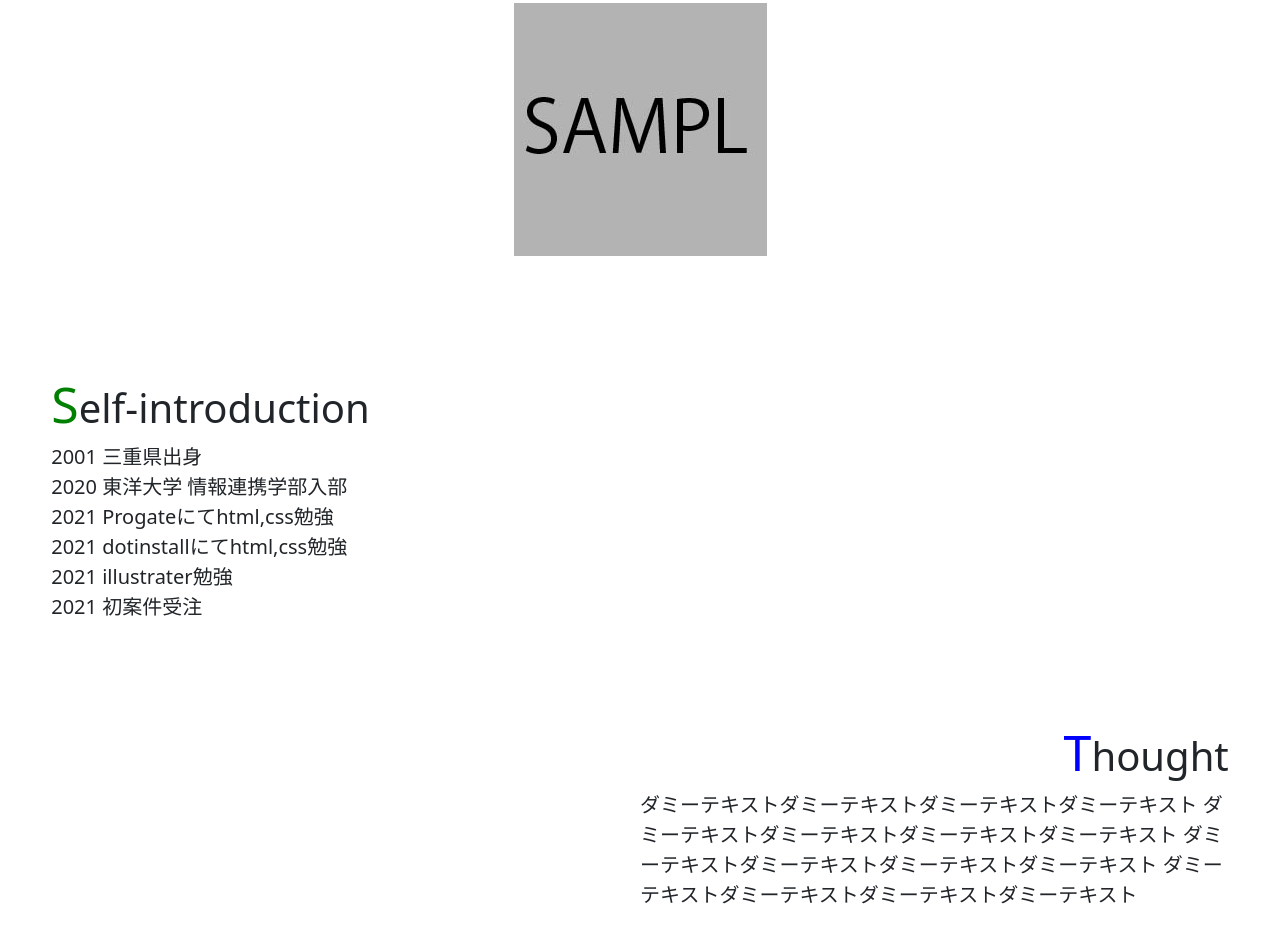
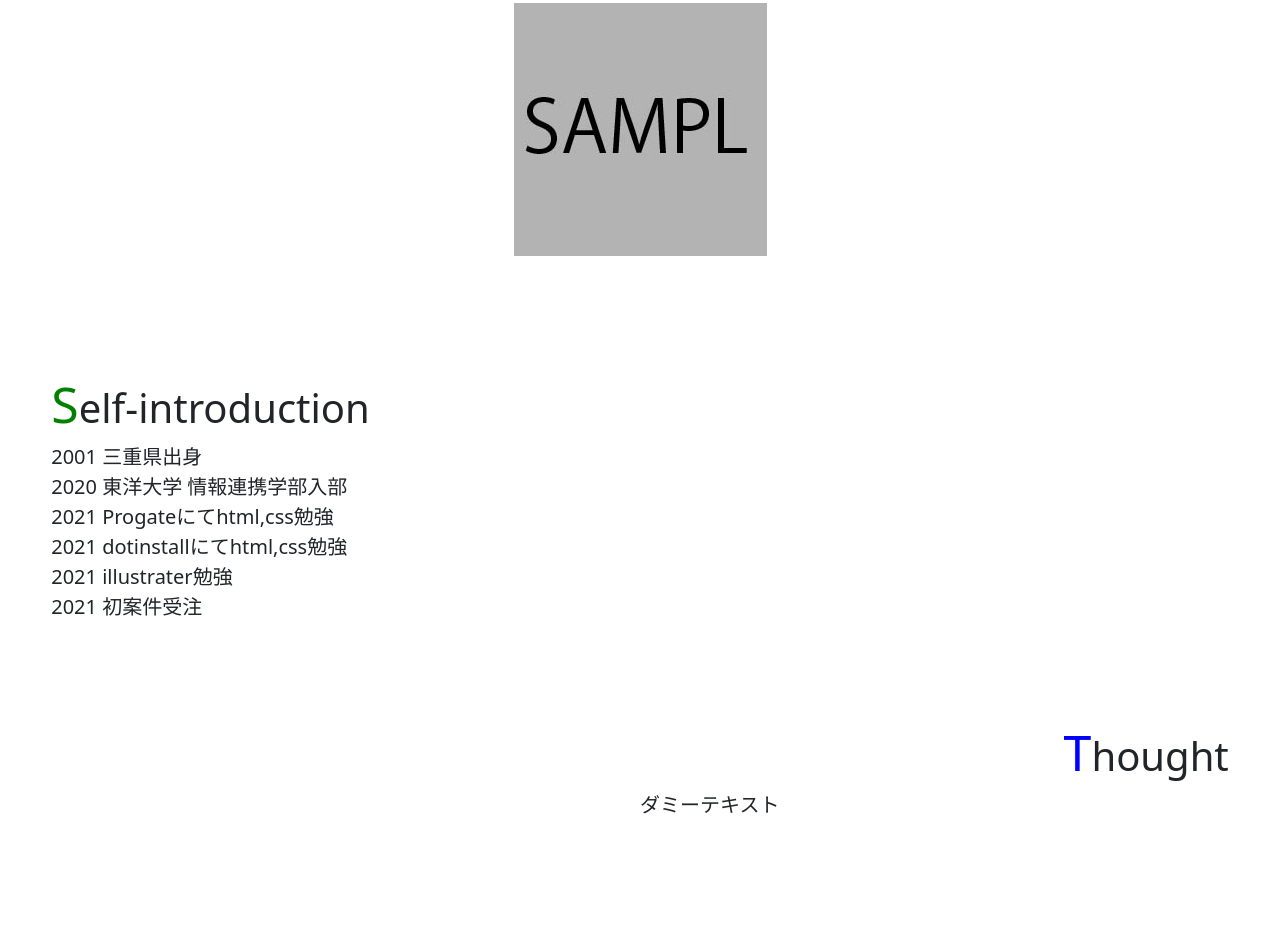
Before and after one commit to koushingnu/footsmile, a plain HTML site: page profile_koushin.html in a window 1280 px wide. Shown: the part 1038-1980 px from the top of the page. After the commit the page ends 1958 px from the top, so only its background shows below. Drawn offline with nearby package versions, Linux system fonts and the light colour scheme.

Commit message:
Update profile_koushin.html

```diff
--- a/profile_koushin.html
+++ b/profile_koushin.html
@@ -66,10 +66,7 @@
             <div class="thought">
                 <h1><span>T</span>hought</h1>
                 <p>
-                    ダミーテキストダミーテキストダミーテキストダミーテキスト
-                    ダミーテキストダミーテキストダミーテキストダミーテキスト
-                    ダミーテキストダミーテキストダミーテキストダミーテキスト
-                    ダミーテキストダミーテキストダミーテキストダミーテキスト
+                    ダミーテキスト
                 </p>
             </div>
         </section>
```
